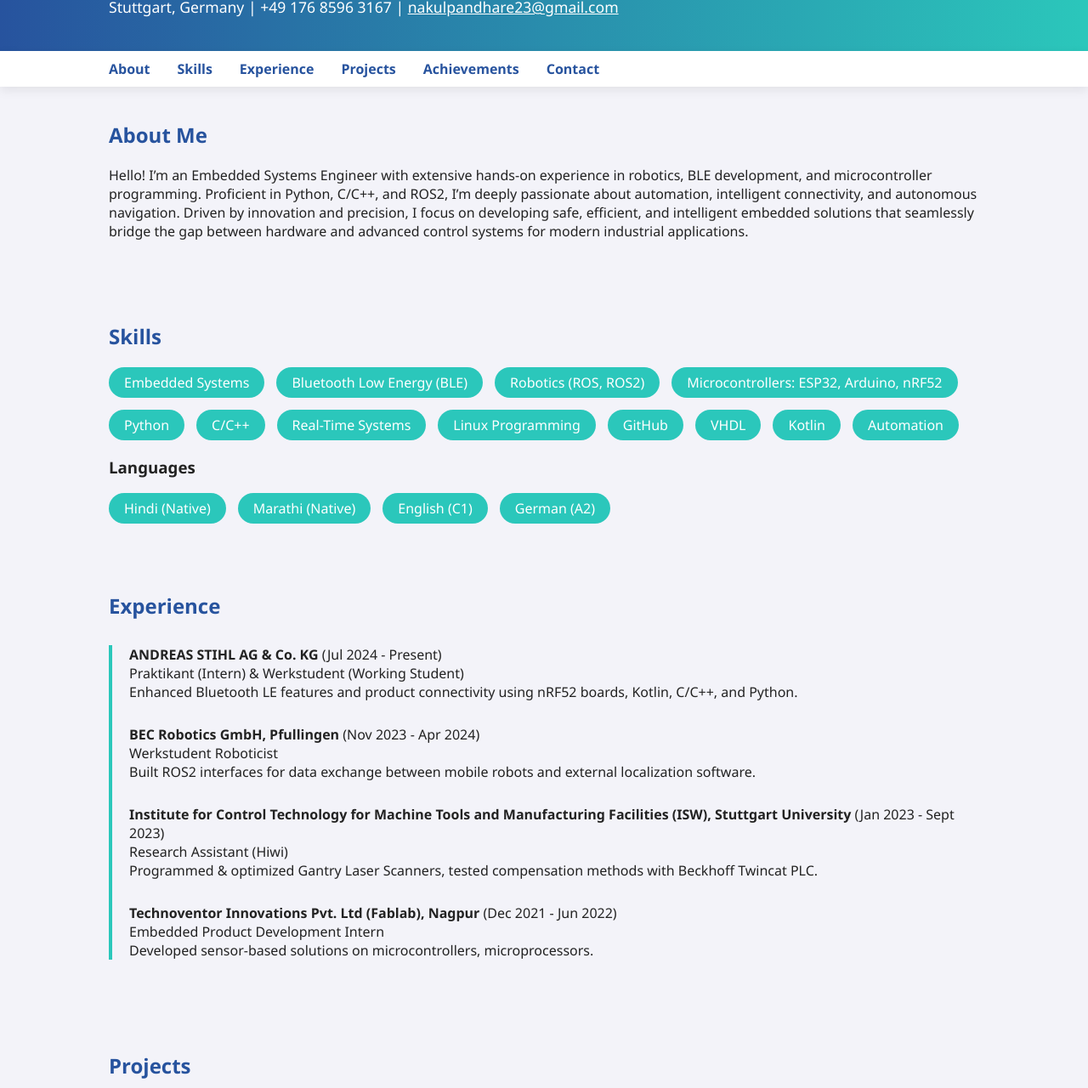
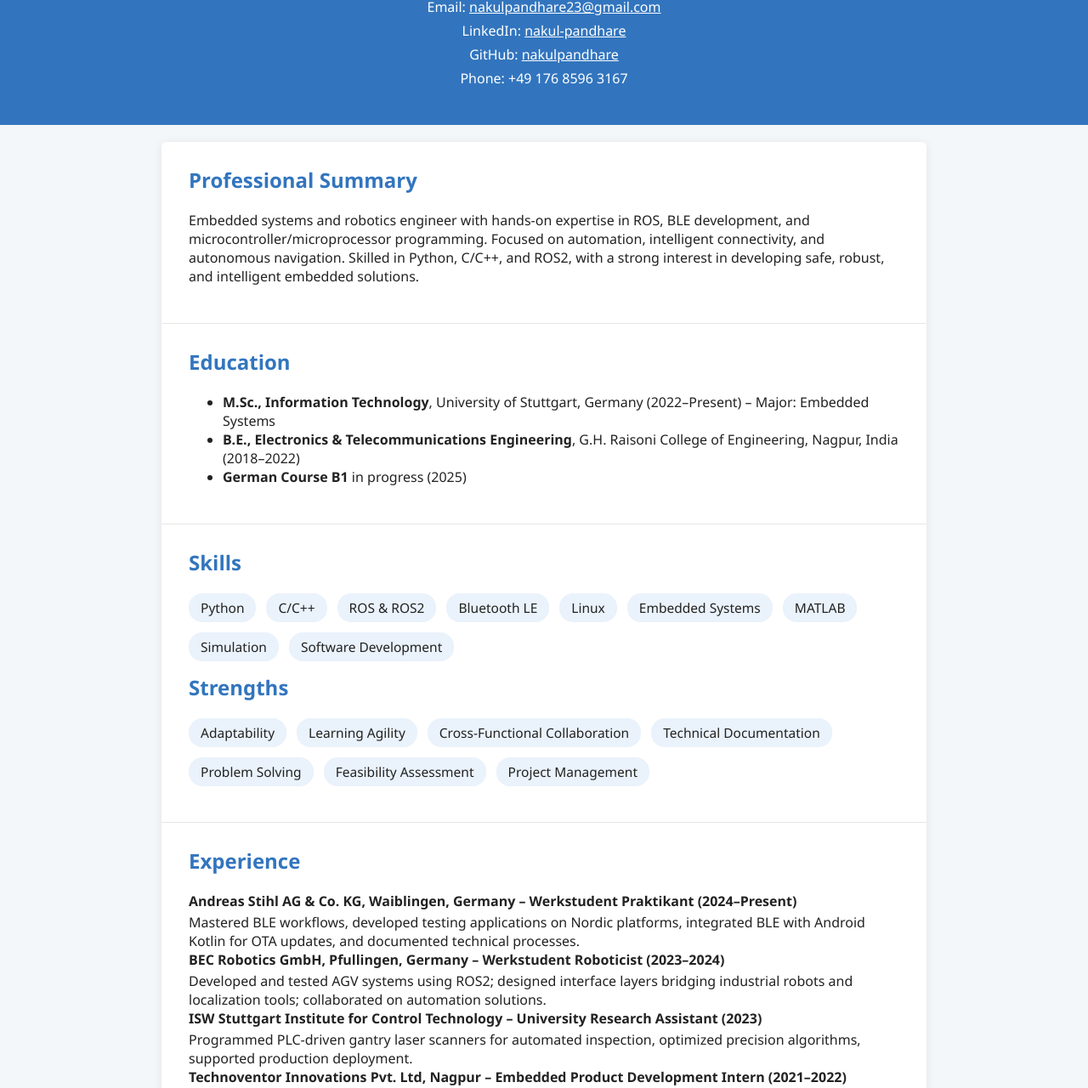
Before and after one commit to nakulpandhare/portfolio-NakulPandhare, a plain HTML site: page Portfolio_NakulPandhare.html in a window 1280 px wide. Shown: the part 143-1423 px from the top of the page at 85% size. Drawn offline with Linux system fonts and the light colour scheme.

Commit message:
new design

```diff
--- a/Portfolio_NakulPandhare.html
+++ b/Portfolio_NakulPandhare.html
@@ -2,149 +2,120 @@
 <html lang="en">
 <head>
     <meta charset="UTF-8">
-  <meta name="viewport" content="width=device-width, initial-scale=1.0">
-  <meta name="description" content="Portfolio of Nakul Pandhare: Embedded Systems Engineer, Roboticist, BLE Developer, Python Expert. MSc Student, University of Stuttgart.">
-  <meta name="keywords" content="Embedded Systems, Robotics, BLE, Python, Microcontroller, ROS2, Internship, Automation, Real-Time Systems, Portfolio, Stuttgart, Engineer">
-  <title>Nakul Pandhare - Engineer Portfolio</title>
+    <title>Nakul Pandhare – Portfolio</title>
+    <meta name="viewport" content="width=device-width, initial-scale=1">
     <style>
-    body { font-family: 'Segoe UI', Arial, sans-serif; margin:0; background:#f3f3f9; color:#222;}
-    header { background: linear-gradient(90deg, #27539e, #2bc7bb); color: white; padding: 40px 10%;}
-    header h1 { font-size:2.8em; margin:0;}
-    header p {font-size:1.3em; margin:10px 0 0 0;}
-    header p1 {font-size:1.1em; margin:10px 0 0 0;}
-    nav { background: #fff; box-shadow: 0 4px 12px rgba(0,0,0,0.08); padding: 10px 10%; display:flex; gap:32px;}
-    nav a { text-decoration:none; color:#27539e; font-weight:600; transition:color 0.2s;}
-    nav a:hover { color: #2bc7bb;}
-    section { padding:40px 10%;}
-    h2 { margin-top:0; color:#27539e;}
-    .skills-list, .achievements-list { display:flex; flex-wrap:wrap; gap:14px;}
-    .skills-list div, .achievements-list div {background:#2bc7bb; color:#fff; padding:7px 18px; border-radius:22px; font-weight:500}
-    .timeline {border-left:4px solid #2bc7bb; padding-left:20px; margin-top:30px;}
-    .timeline-entry {margin-bottom:28px;}
-    .projects-grid {display:grid; grid-template-columns:1fr 1fr 1fr; gap:22px;}
-    .project-card {background:#fff; box-shadow:0 2px 10px rgba(39,83,158,0.08); border-radius:14px; padding:16px;}
-    .project-card h4 {margin: 0 0 10px 0;}
-    form {margin-top:28px; background:white; padding:24px; border-radius:16px; max-width:380px;}
-    label {display:block; margin-bottom:6px; color:#27539e;}
-    input, textarea {width:100%; margin-bottom:15px; border-radius:8px; border:1px solid #ccc; padding:9px;}
-    button {background:#2bc7bb; color:white; border:none;border-radius:8px; padding:10px 26px; font-size:1em; cursor:pointer;transition:background 0.2s;}
-    button:hover {background:#27539e;}
-    @media (max-width:900px) {.projects-grid{grid-template-columns:1fr 1fr;}.section{padding:20px 4%;}}
-    @media (max-width:600px) {.projects-grid{grid-template-columns:1fr;}.header,.nav,section{padding:18px 2%;}}
+        body { font-family: 'Segoe UI', Arial, sans-serif; margin: 0; padding: 0; background: #f4f7fa; color: #222; }
+        header { background: #3275be; color: #fff; padding: 32px 24px; text-align: center; }
+        .container { max-width: 900px; margin: 20px auto; background: #fff; box-shadow: 0 2px 12px rgba(0,0,0,0.08); border-radius: 6px; }
+        .section { padding: 28px 32px; border-bottom: 1px solid #e6e6e6; }
+        .section:last-child { border-bottom: none; }
+        h1 { margin: 0; font-size: 2.2em; }
+        h2 { color: #3275be; margin-top: 0; }
+        .info { margin-top: 16px; font-size: 1em; }
+        .contact-list { list-style: none; padding: 0; margin: 0 0 12px 0; }
+        .contact-list li { margin-bottom: 6px; }
+        .skills, .strengths { display: flex; flex-wrap: wrap; gap: 12px; margin: 14px 0; }
+        .skills span, .strengths span { background: #eaf2fb; padding: 6px 14px; border-radius: 16px; font-size: 0.97em; }
+        .exp-title { font-weight: 600; margin-bottom: 3px; }
+        .project { margin-bottom: 14px; }
     </style>
 </head>
 <body>
     <header>
         <h1>Nakul Pandhare</h1>
-    <p> M.Sc. Information technology (INFOTECH), Universität Student </p>
-    <p1>Stuttgart, Germany | +49 176 8596 3167 | <a href="mailto:nakulpandhare23@gmail.com" style="color:#fff;text-decoration:underline;">nakulpandhare23@gmail.com</a></p1>
+        <div class="info">
+            Embedded Systems & Robotics Engineer<br>
+            Based in Stuttgart, Germany & Nagpur, India
+        </div>
+        <ul class="contact-list">
+            <li>Email: <a href="mailto:nakulpandhare23@gmail.com" style="color:#fff;">nakulpandhare23@gmail.com</a></li>
+            <li>LinkedIn: <a href="https://linkedin.com/in/nakul-pandhare" style="color:#fff;">nakul-pandhare</a></li>
+            <li>GitHub: <a href="https://github.com/nakulpandhare" style="color:#fff;">nakulpandhare</a></li>
+            <li>Phone: +49 176 8596 3167</li>
+        </ul>
     </header>
-  <nav>
-    <a href="#about">About</a>
-    <a href="#skills">Skills</a>
-    <a href="#experience">Experience</a>
-    <a href="#projects">Projects</a>
-    <a href="#achievements">Achievements</a>
-    <a href="#contact">Contact</a>
-  </nav>
-  <section id="about">
-    <h2>About Me</h2>
+    <div class="container">
+        <section class="section">
+            <h2>Professional Summary</h2>
             <p>
-      Hello! I’m an Embedded Systems Engineer with extensive hands-on experience in robotics, BLE development, and microcontroller programming. Proficient in Python, C/C++, and ROS2, I’m deeply passionate about automation, intelligent connectivity, and autonomous navigation. Driven by innovation and precision, I focus on developing safe, efficient, and intelligent embedded solutions that seamlessly bridge the gap between hardware and advanced control systems for modern industrial applications.
+                Embedded systems and robotics engineer with hands-on expertise in ROS, BLE development, and microcontroller/microprocessor programming. Focused on automation, intelligent connectivity, and autonomous navigation. Skilled in Python, C/C++, and ROS2, with a strong interest in developing safe, robust, and intelligent embedded solutions.
             </p>
         </section>
-  <section id="skills">
+        <section class="section">
+            <h2>Education</h2>
+            <ul>
+                <li><strong>M.Sc., Information Technology</strong>, University of Stuttgart, Germany (2022–Present) – Major: Embedded Systems</li>
+                <li><strong>B.E., Electronics & Telecommunications Engineering</strong>, G.H. Raisoni College of Engineering, Nagpur, India (2018–2022)</li>
+                <li><strong>German Course B1</strong> in progress (2025)</li>
+            </ul>
+        </section>
+        <section class="section">
             <h2>Skills</h2>
-    <div class="skills-list">
-      <div>Embedded Systems</div>
-      <div>Bluetooth Low Energy (BLE)</div>
-      <div>Robotics (ROS, ROS2)</div>
-      <div>Microcontrollers: ESP32, Arduino, nRF52</div>
-      <div>Python</div>
-      <div>C/C++</div>
-      <div>Real-Time Systems</div>
-      <div>Linux Programming</div>
-      <div>GitHub</div>
-      <div>VHDL</div>
-      <div>Kotlin</div>
-      <div>Automation</div>
+            <div class="skills">
+                <span>Python</span>
+                <span>C/C++</span>
+                <span>ROS & ROS2</span>
+                <span>Bluetooth LE</span>
+                <span>Linux</span>
+                <span>Embedded Systems</span>
+                <span>MATLAB</span>
+                <span>Simulation</span>
+                <span>Software Development</span>
             </div>
-    <h3>Languages</h3>
-    <div class="skills-list">
-      <div>Hindi (Native)</div>
-      <div>Marathi (Native)</div>
-      <div>English (C1)</div>
-      <div>German (A2)</div>
+            <h2>Strengths</h2>
+            <div class="strengths">
+                <span>Adaptability</span>
+                <span>Learning Agility</span>
+                <span>Cross-Functional Collaboration</span>
+                <span>Technical Documentation</span>
+                <span>Problem Solving</span>
+                <span>Feasibility Assessment</span>
+                <span>Project Management</span>
             </div>
         </section>
-  <section id="experience">
+        <section class="section">
             <h2>Experience</h2>
-    <div class="timeline">
-      <div class="timeline-entry">
-        <strong>ANDREAS STIHL AG & Co. KG</strong> (Jul 2024 - Present)<br>
-        Praktikant (Intern) & Werkstudent (Working Student)<br>
-        Enhanced Bluetooth LE features and product connectivity using nRF52 boards, Kotlin, C/C++, and Python.
+            <div>
+                <div class="exp-title">Andreas Stihl AG & Co. KG, Waiblingen, Germany – Werkstudent Praktikant (2024–Present)</div>
+                Mastered BLE workflows, developed testing applications on Nordic platforms, integrated BLE with Android Kotlin for OTA updates, and documented technical processes.
             </div>
-      <div class="timeline-entry">
-        <strong>BEC Robotics GmbH, Pfullingen</strong> (Nov 2023 - Apr 2024)<br>
-        Werkstudent Roboticist<br>
-        Built ROS2 interfaces for data exchange between mobile robots and external localization software.
+            <div>
+                <div class="exp-title">BEC Robotics GmbH, Pfullingen, Germany – Werkstudent Roboticist (2023–2024)</div>
+                Developed and tested AGV systems using ROS2; designed interface layers bridging industrial robots and localization tools; collaborated on automation solutions.
             </div>
-      <div class="timeline-entry">
-        <strong>Institute for Control Technology for Machine Tools and Manufacturing Facilities (ISW), Stuttgart University</strong> (Jan 2023 - Sept 2023)<br>
-        Research Assistant (Hiwi)<br>
-        Programmed & optimized Gantry Laser Scanners, tested compensation methods with Beckhoff Twincat PLC.
+            <div>
+                <div class="exp-title">ISW Stuttgart Institute for Control Technology – University Research Assistant (2023)</div>
+                Programmed PLC-driven gantry laser scanners for automated inspection, optimized precision algorithms, supported production deployment.
             </div>
-      <div class="timeline-entry">
-        <strong>Technoventor Innovations Pvt. Ltd (Fablab), Nagpur</strong> (Dec 2021 - Jun 2022)<br>
-        Embedded Product Development Intern<br>
-        Developed sensor-based solutions on microcontrollers, microprocessors.
-      </div>
+            <div>
+                <div class="exp-title">Technoventor Innovations Pvt. Ltd, Nagpur – Embedded Product Development Intern (2021–2022)</div>
+                Programmed microcontrollers, integrated sensor-actuator systems, prototyped automation solutions for railway wagon door detection and remote monitoring.
             </div>
         </section>
-  <section id="projects">
-    <h2>Projects</h2>
-    <div class="projects-grid">
-      <div class="project-card">
-        <h4>Online Dynamic Risk-Assessment for Robot Dog Navigation Task </h4>
-        <p>Designed and developed a graph-based risk assessment framework for autonomous navigation of mobile robots.</p>
+        <section class="section">
+            <h2>Academic Projects</h2>
+            <div class="project">
+                <strong>Online Dynamic Risk Assessment for Robot Dog Navigation</strong><br>
+                Designed a multi-layer real-time risk framework for mobile robots using Python and computer vision, enabling dynamic obstacle detection and path feasibility evaluation.
             </div>
-      <div class="project-card">
-        <h4>Improvement and Extension of a Mobile Robot's Risk Estimation Framework </h4>
-        <p>Optimized Probabilistic Roadmap Planner (PRM) for autonomous navigation of industrial mobile robots in a dynamic indoor environment.</p>
+            <div class="project">
+                <strong>Mobile Robots Risk Assessment Framework</strong><br>
+                Advanced probabilistic roadmap planner for navigation, integrated dynamic obstacles tracking in ROS-based frameworks.
             </div>
-      <div class="project-card">
-        <h4>Design and Development of an Autonomous Agriculture Robot</h4>
-        <p>Designed and programmed an Arduino-controlled robot for seed sowing, spraying, and watering tasks.</p>
-      </div>
-      <div class="project-card">
-        <h4>Wagon Train Open Door Detection (Indian Central Railways)</h4>
-        <p>Developed a proof-of-concept using Arduino to detect open wagon doors, improving railway safety protocols.</p>
-      </div>
+            <div class="project">
+                <strong>Multipurpose Agro System using Swarm Intelligence</strong><br>
+                Built autonomous agricultural robot for seeding, watering, and surveillance, integrating robotics, IoT, and custom firmware on ATmega microcontrollers.
             </div>
         </section>
-  <section id="achievements">
-    <h2>Achievements</h2>
-    <div class="achievements-list">
-      <div>Best Paper Award, IEEE ICCICA 2021 (Multipurpose Agro System Using Swarm Intelligence)</div>
-      <div>Top 30 Ideas, IISF 2021 (Agriculture Project Nationwide)</div>
-      <div>Chair, IETE Student Forum, GHRCE, Nagpur</div>
+        <section class="section">
+            <h2>Languages</h2>
+            <ul>
+                <li>English – Fluent</li>
+                <li>German – Intermediate (A2/B1)</li>
+                <li>Hindi – Native</li>
+            </ul>
+        </section>
     </div>
-  </section>
-  <section id="contact">
-    <h2>Contact Me</h2>
-    <form name="contact" action="mailto:nakulpandhare23@gmail.com" method="POST" enctype="text/plain">
-      <label for="name">Name</label>
-      <input required type="text" id="name" name="name">
-      <label for="email">Email</label>
-      <input required type="email" id="email" name="email">
-      <label for="message">Message</label>
-      <textarea required id="message" name="message" rows="4"></textarea>
-      <button type="submit">Send</button>
-    </form>
-    <p>Connect with me:
-      <a href="https://linkedin.com/in/nakul-pandhare" target="_blank">LinkedIn</a>
-    </p>
-  </section>
 </body>
 </html>
```
Lines whose indentation alone changed are shown as unchanged.
